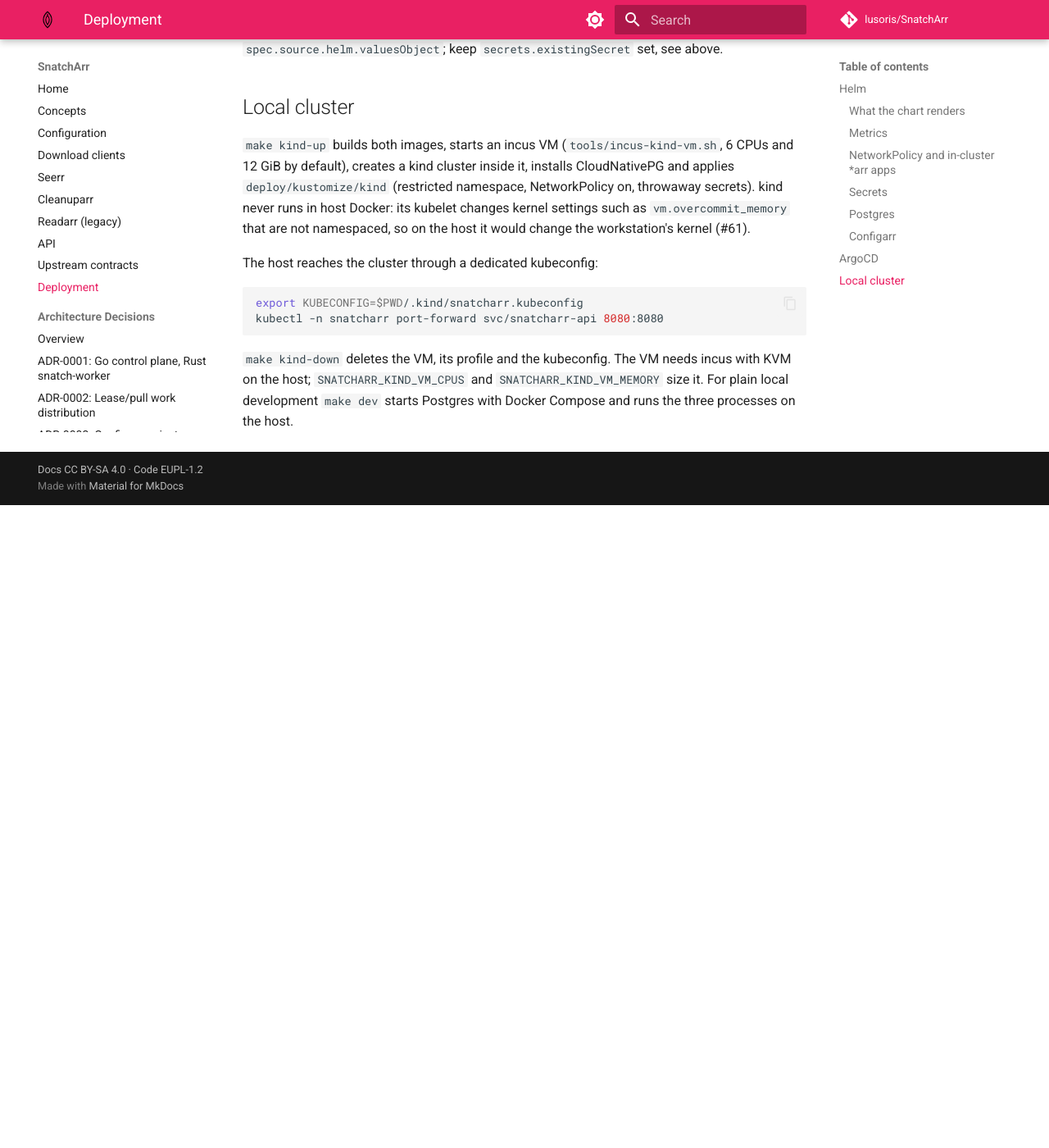
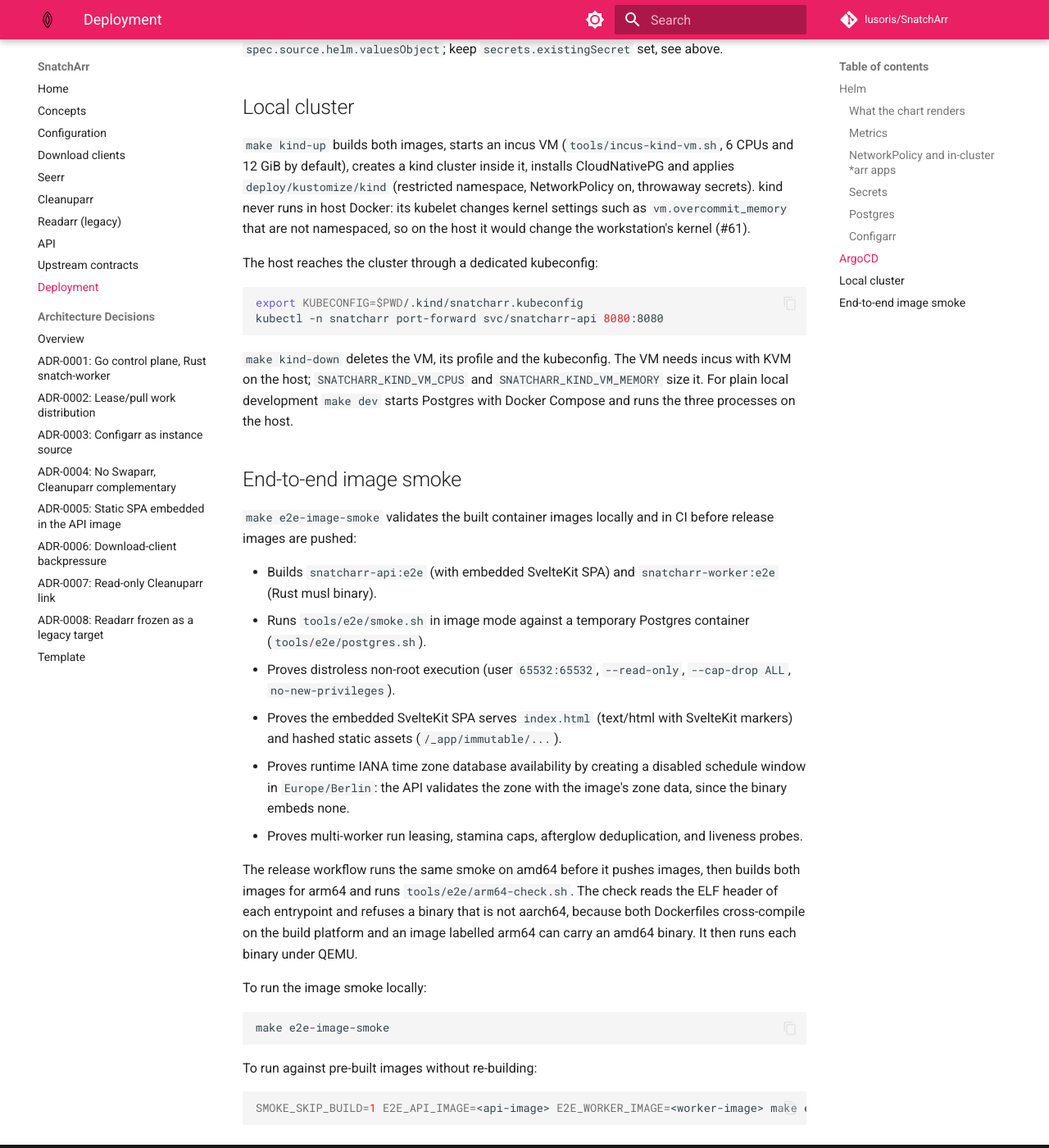
Before and after one commit to lusoris/SnatchArr, an MkDocs documentation site: the page built from docs/deployment.md, in a window 1280 px wide and 1400 px high, scrolled down 5721 px. Shown: the whole window at 82% size. Built offline with MkDocs 1.6.1 and Material for MkDocs 9.7.7, drawn with Linux system fonts in a browser that asks for light colours; comment, search, counter and statistics services are not loaded; before the commit the page ends 6337 px from its top, so only the background shows below that.

Commit message:
fix(docker): build the arm64 api binary for arm64 and smoke-test the images
The api Dockerfile gave TARGETOS and TARGETARCH defaults (linux, amd64).
A default stops BuildKit from filling in the target platform, so the arm64
api image has carried an x86-64 binary. Both ARGs are now bare.

New checks on the built images:

- make e2e-image-smoke runs tools/e2e/smoke.sh against the api and worker
  images as non-root, read-only, with all capabilities dropped. It checks
  the image user, the embedded SPA and a hashed asset, and the runtime zone
  data (a disabled Europe/Berlin schedule), then runs the existing snatch
  flow. CI runs it on every pull request.
- The release workflow runs the smoke before it pushes images, then builds
  arm64 images and runs tools/e2e/arm64-check.sh. That script reads the
  ELF header of each entrypoint and executes it under QEMU.

Closes gap audit row C9-01.

Signed-off-by: lusoris <lusoris@proton.me>

````diff
--- a/docs/deployment.md
+++ b/docs/deployment.md
@@ -247,3 +247,28 @@
 KVM on the host; `SNATCHARR_KIND_VM_CPUS` and `SNATCHARR_KIND_VM_MEMORY` size it. For plain
 local development `make dev` starts Postgres with Docker Compose and runs the three
 processes on the host.
+
+## End-to-end image smoke
+
+`make e2e-image-smoke` validates the built container images locally and in CI before release images are pushed:
+
+- Builds `snatcharr-api:e2e` (with embedded SvelteKit SPA) and `snatcharr-worker:e2e` (Rust musl binary).
+- Runs `tools/e2e/smoke.sh` in image mode against a temporary Postgres container (`tools/e2e/postgres.sh`).
+- Proves distroless non-root execution (user `65532:65532`, `--read-only`, `--cap-drop ALL`, `no-new-privileges`).
+- Proves the embedded SvelteKit SPA serves `index.html` (text/html with SvelteKit markers) and hashed static assets (`/_app/immutable/...`).
+- Proves runtime IANA time zone database availability by creating a disabled schedule window in `Europe/Berlin`: the API validates the zone with the image's zone data, since the binary embeds none.
+- Proves multi-worker run leasing, stamina caps, afterglow deduplication, and liveness probes.
+
+The release workflow runs the same smoke on amd64 before it pushes images, then builds both images for arm64 and runs `tools/e2e/arm64-check.sh`. The check reads the ELF header of each entrypoint and refuses a binary that is not aarch64, because both Dockerfiles cross-compile on the build platform and an image labelled arm64 can carry an amd64 binary. It then runs each binary under QEMU.
+
+To run the image smoke locally:
+
+```sh
+make e2e-image-smoke
+```
+
+To run against pre-built images without re-building:
+
+```sh
+SMOKE_SKIP_BUILD=1 E2E_API_IMAGE=<api-image> E2E_WORKER_IMAGE=<worker-image> make e2e-image-smoke
+```
````
Also changed, not shown: 9 other files.
